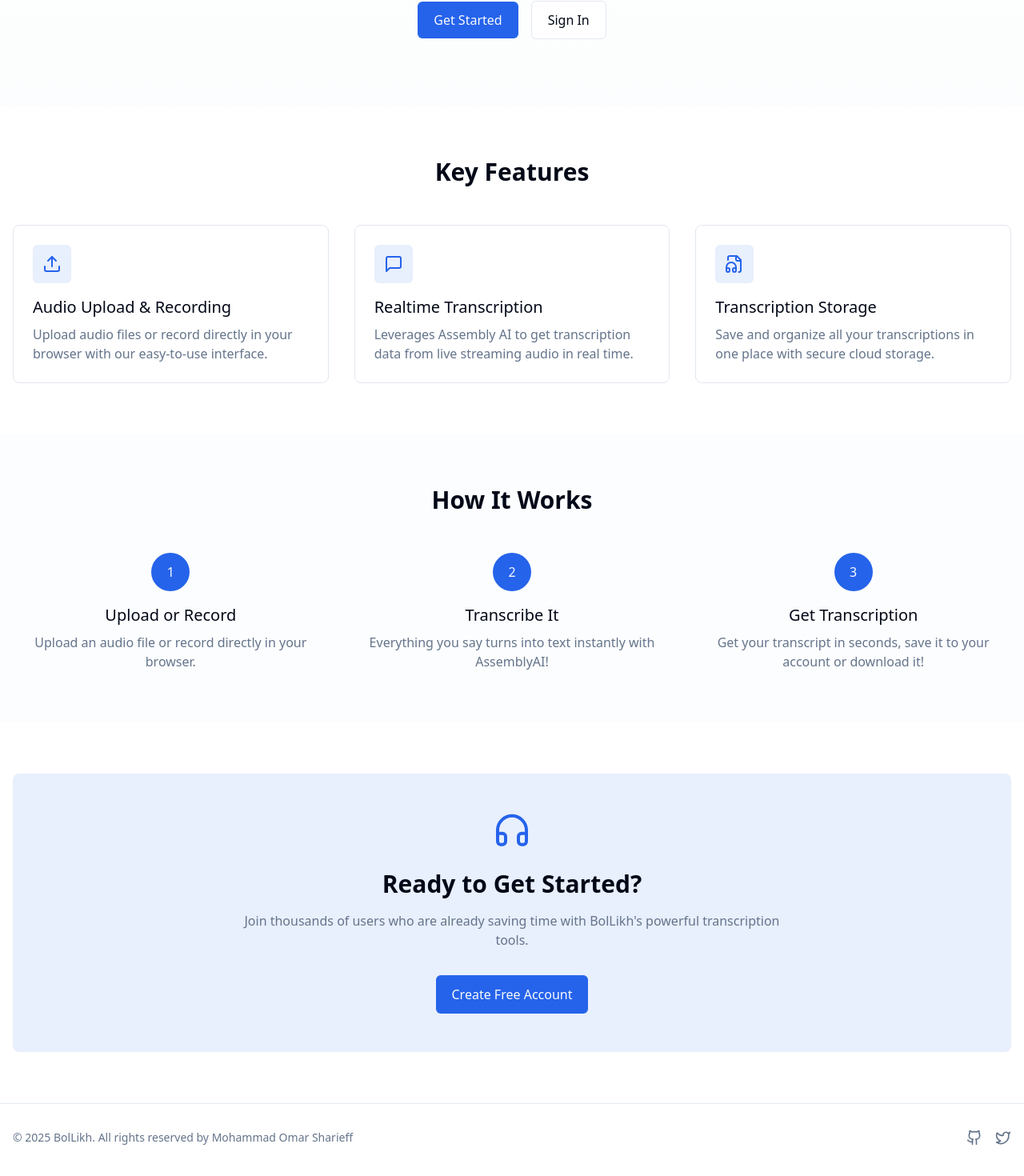
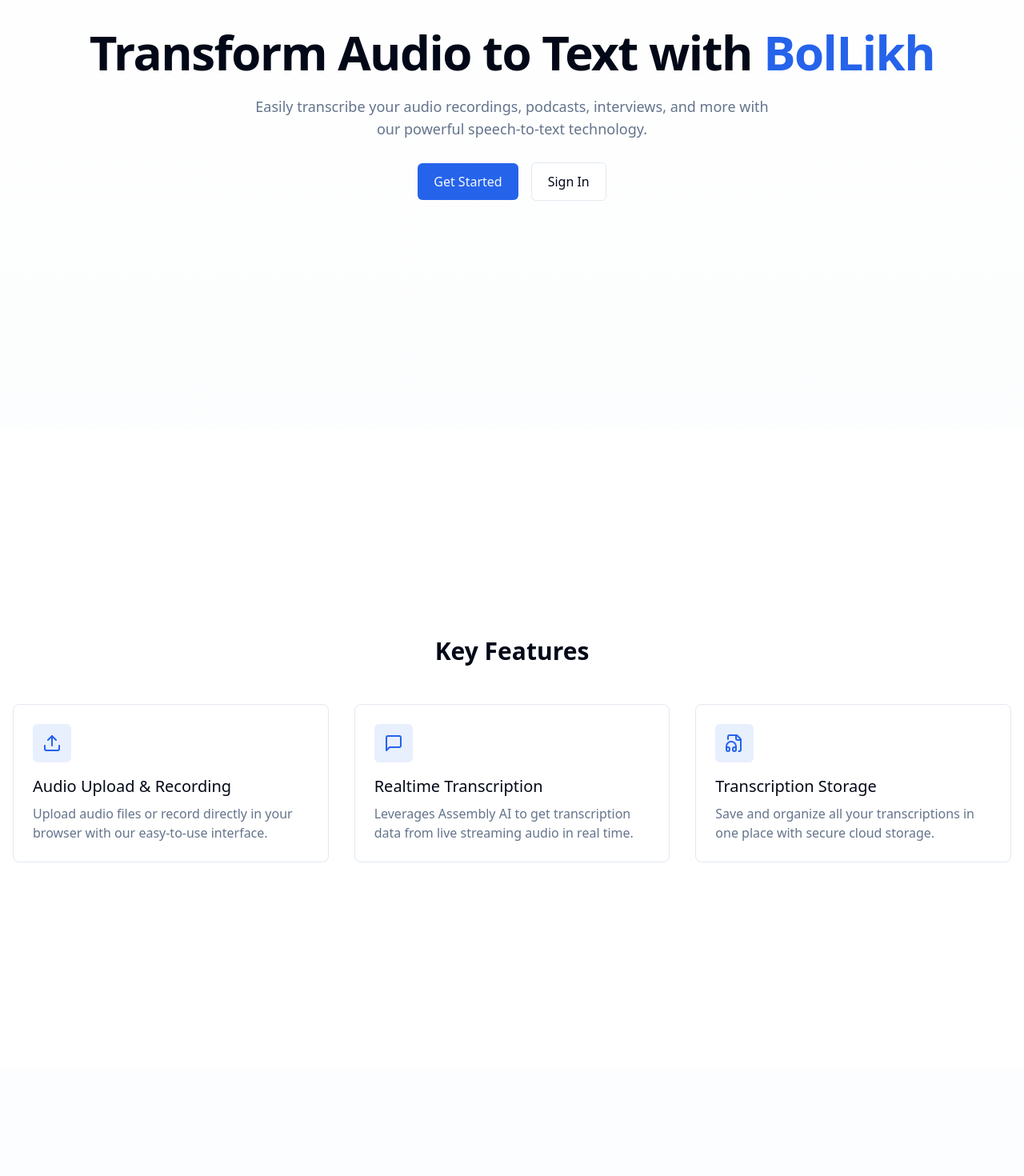
Before and after one commit to OmarSharieff/BolLikh-Transcription-Web-Application, a React (Vite) app in the folder client/: page / in a window 1280 px wide. Shown: the part 328-1798 px from the top of the page at 80% size. Built offline with nearby package versions, Linux system fonts and the light colour scheme; no server answers.

Commit message:
More cleaner UI

```diff
--- a/client/src/components/Footer.jsx
+++ b/client/src/components/Footer.jsx
@@ -12,14 +12,14 @@
 
           <div className="flex items-center gap-4">
             <a
-              href="#"
+              href="https://github.com/OmarSharieff/BolLikh-Transcription-Web-Application"
               className="text-muted-foreground hover:text-foreground"
               aria-label="GitHub"
             >
               <Github className="h-5 w-5" />
             </a>
             <a
-              href="#"
+              href="https://x.com/omar_sharief_"
               className="text-muted-foreground hover:text-foreground"
               aria-label="Twitter"
             >
--- a/client/src/pages/HomePage.jsx
+++ b/client/src/pages/HomePage.jsx
@@ -72,7 +72,7 @@
 
       <main className="flex-1">
         {/* Hero Section */}
-        <section className="bg-gradient-to-b from-background to-secondary/20 py-16 md:py-24">
+        <section className="bg-gradient-to-b from-background to-secondary/20 flex flex-col items-center justify-center h-screen">
           <div className="container mx-auto px-4 text-center">
             <motion.div initial="hidden" animate="visible" variants={fadeIn}>
               <h1 className="text-4xl font-bold tracking-tight md:text-5xl lg:text-6xl">
@@ -140,7 +140,7 @@
         </section>
 
         {/* Features Section (unchanged) */}
-        <section className="py-16">
+        <section className="flex flex-col items-center justify-center h-screen">
           <div className="container mx-auto px-4">
             <motion.h2
               className="text-center text-3xl font-bold"
@@ -231,7 +231,7 @@
         </section>
 
         {/* How It Works Section (unchanged) */}
-        <section className="bg-secondary/20 py-16">
+        <section className="bg-secondary/20 flex flex-col items-center justify-center h-screen">
           <div className="container mx-auto px-4">
             <motion.h2
               className="text-center text-3xl font-bold"
@@ -298,7 +298,7 @@
 
         {/* CTA Section */}
         {!user && (
-          <section className="py-16">
+          <section className="flex flex-col items-center justify-center h-screen">
             <div className="container mx-auto px-4">
               <motion.div
                 className="rounded-lg bg-primary/10 p-8 text-center md:p-12"
```
